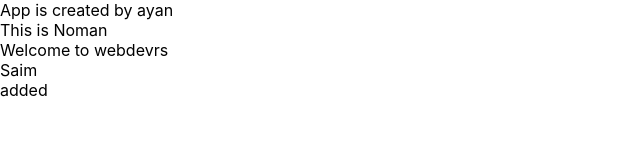
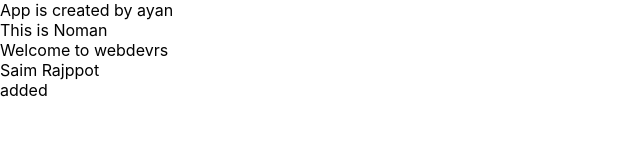
Before and after one commit to Ayian-Qaisar/webdevrs-team, a React (Create React App) app in the folder team-project/: page / in a window 1280 px wide. Shown: the top 160 px of the page, without its empty margins (0-640 px from the left). Built offline with nearby package versions, Linux system fonts and the light colour scheme.

Commit message:
testing saim

```diff
--- a/team-project/src/Saim.js
+++ b/team-project/src/Saim.js
@@ -2,7 +2,7 @@ import React from 'react'
 
 const Saim = () => {
   return (
-    <div>Saim</div>
+    <div>Saim Rajppot</div>
   )
 }
 
```
